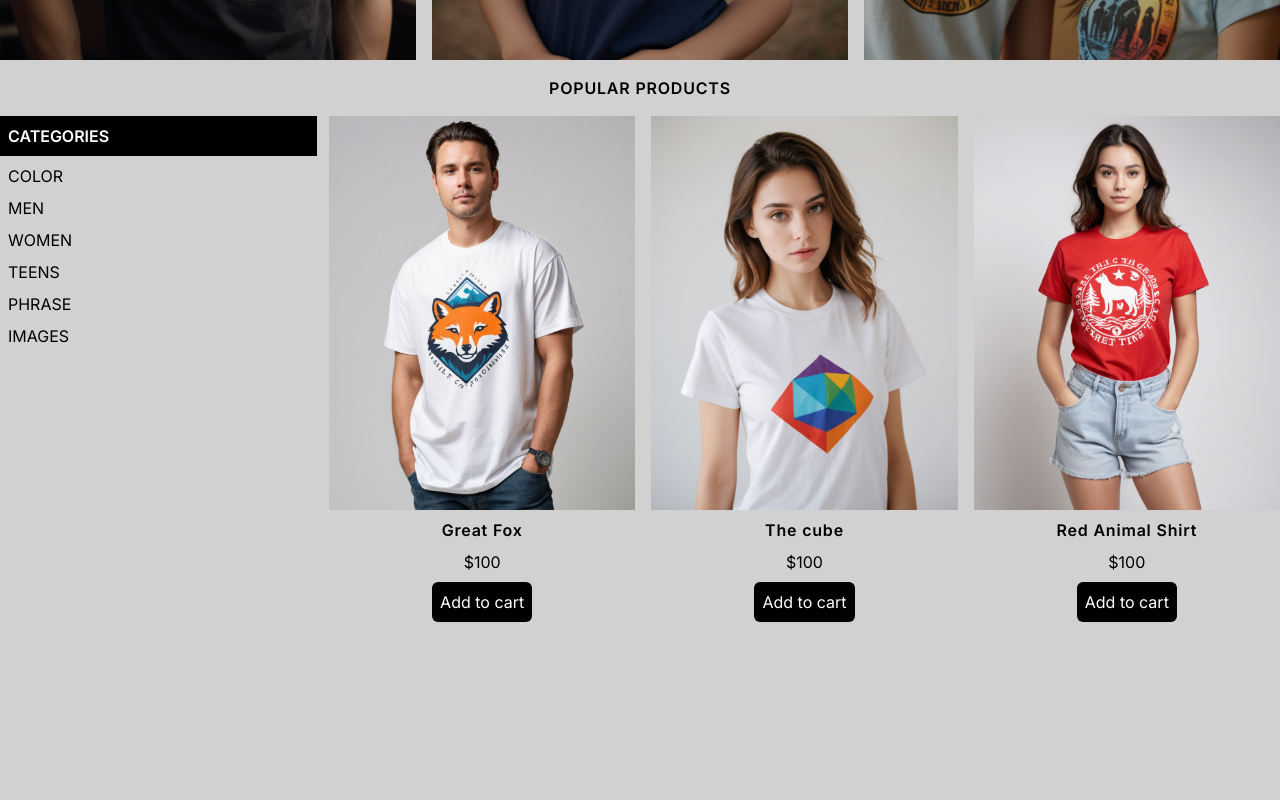
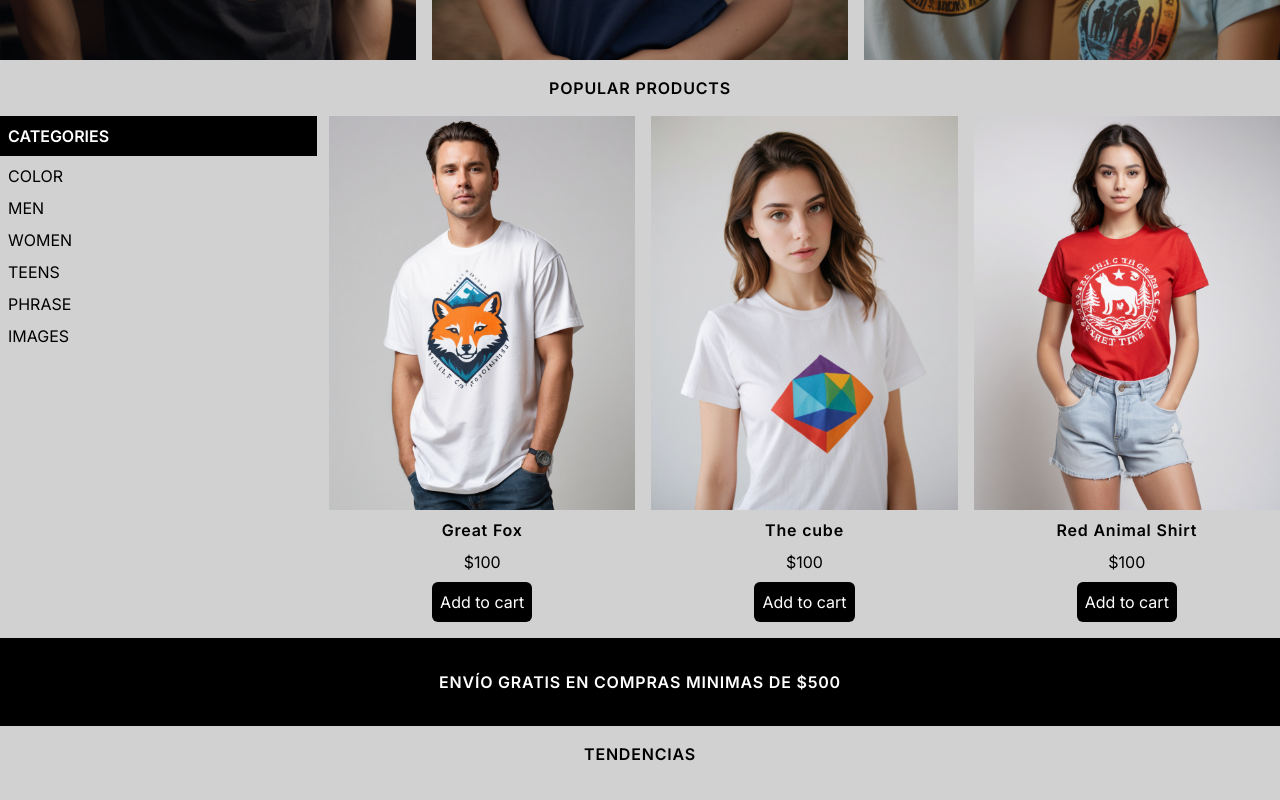
Before and after one commit to sebasdex/ropavejero-next, a Next.js app: page / in a window 1280 px wide. Shown: the part 1188-1988 px from the top of the page. Before the commit the page ends 1858 px from the top, so only its background shows below. Built offline with nearby package versions, Linux system fonts and the light colour scheme.

Commit message:
add offer component

```diff
--- a/src/app/page.tsx
+++ b/src/app/page.tsx
@@ -4,7 +4,9 @@ import Categories from "@/components/Categories";
 import MenuCategories from "@/components/MenuCategories";
 import MenuLogo from "@/components/MenuLogo";
 import Menubar from "@/components/Menubar";
+import Offer from "@/components/Offer";
 import PopularShirts from "@/components/PopularShirts";
+import Title from "@/components/Title";
 
 export default function Home() {
   return (
@@ -14,13 +16,13 @@ export default function Home() {
         <MenuLogo />
         <Banner />
         <Categories />
-        <h1 className="text-center p-4 uppercase font-semibold tracking-wider">
-          Popular Products
-        </h1>
+        <Title text="Popular Products" />
         <div className="flex w-full gap-3 h-full">
           <MenuCategories />
           <PopularShirts />
         </div>
+        <Offer />
+        <Title text="Tendencias" />
       </div>
     </>
   );
--- a/src/components/MenuCategories.tsx
+++ b/src/components/MenuCategories.tsx
@@ -5,22 +5,22 @@ function MenuCategories() {
     <section className="w-1/3 uppercase">
       <p className="bg-black text-white p-2 font-semibold">Categories</p>
       <ul className="flex flex-col gap-2 p-2">
-        <li>
+        <li className="hover:text-gray-600">
           <Link href={"/color"}>Color</Link>
         </li>
-        <li>
+        <li className="hover:text-gray-600">
           <Link href={"/men"}>Men</Link>
         </li>
-        <li>
+        <li className="hover:text-gray-600">
           <Link href={"/women"}>Women</Link>
         </li>
-        <li>
+        <li className="hover:text-gray-600">
           <Link href={"/teens"}>Teens</Link>
         </li>
-        <li>
+        <li className="hover:text-gray-600">
           <Link href={"/phrase"}>Phrase</Link>
         </li>
-        <li>
+        <li className="hover:text-gray-600">
           <Link href={"/images"}>Images</Link>
         </li>
       </ul>
--- /dev/null
+++ b/src/components/Offer.tsx
@@ -0,0 +1,11 @@
+function Offer() {
+  return (
+    <section className="w-full text-center text-white bg-black p-8 uppercase">
+      <h1 className="text-center uppercase font-semibold tracking-wider">
+        Envío gratis en compras minimas de $500
+      </h1>
+    </section>
+  );
+}
+
+export default Offer;
--- a/src/components/PopularShirts.tsx
+++ b/src/components/PopularShirts.tsx
@@ -20,7 +20,7 @@ function PopularShirts() {
                 {shirt.name}
               </h3>
               <p className="py-2">${shirt.price}</p>
-              <button className="bg-black text-white p-2 rounded-md">
+              <button className="bg-black text-white p-2 rounded-md hover:bg-gray-800 ease-in-out duration-200">
                 Add to cart
               </button>
             </div>
--- /dev/null
+++ b/src/components/Title.tsx
@@ -0,0 +1,9 @@
+function Title({ text }: { text: string }) {
+  return (
+    <span className="text-center p-4 uppercase font-semibold tracking-wider">
+      {text}
+    </span>
+  );
+}
+
+export default Title;
```
